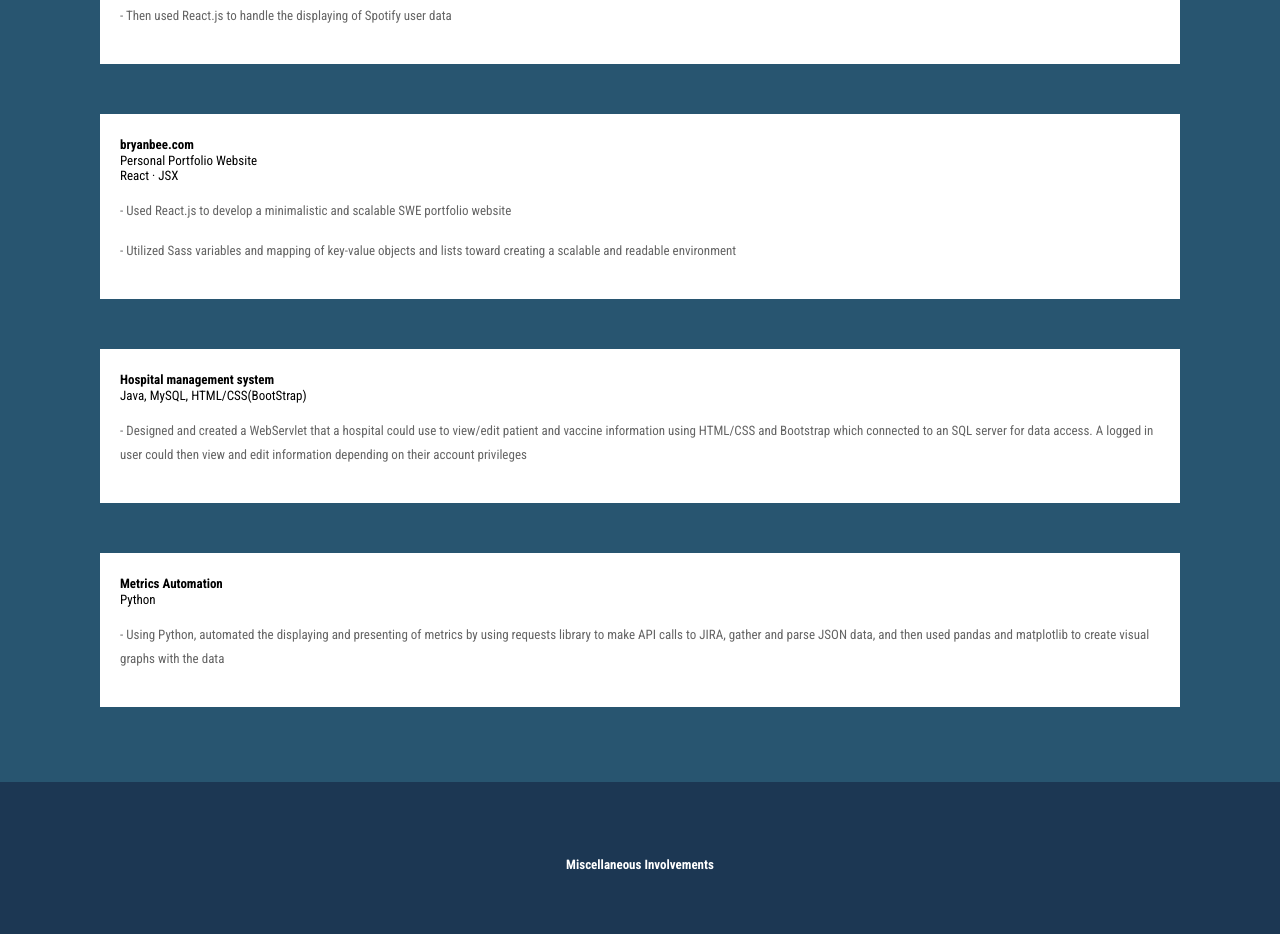
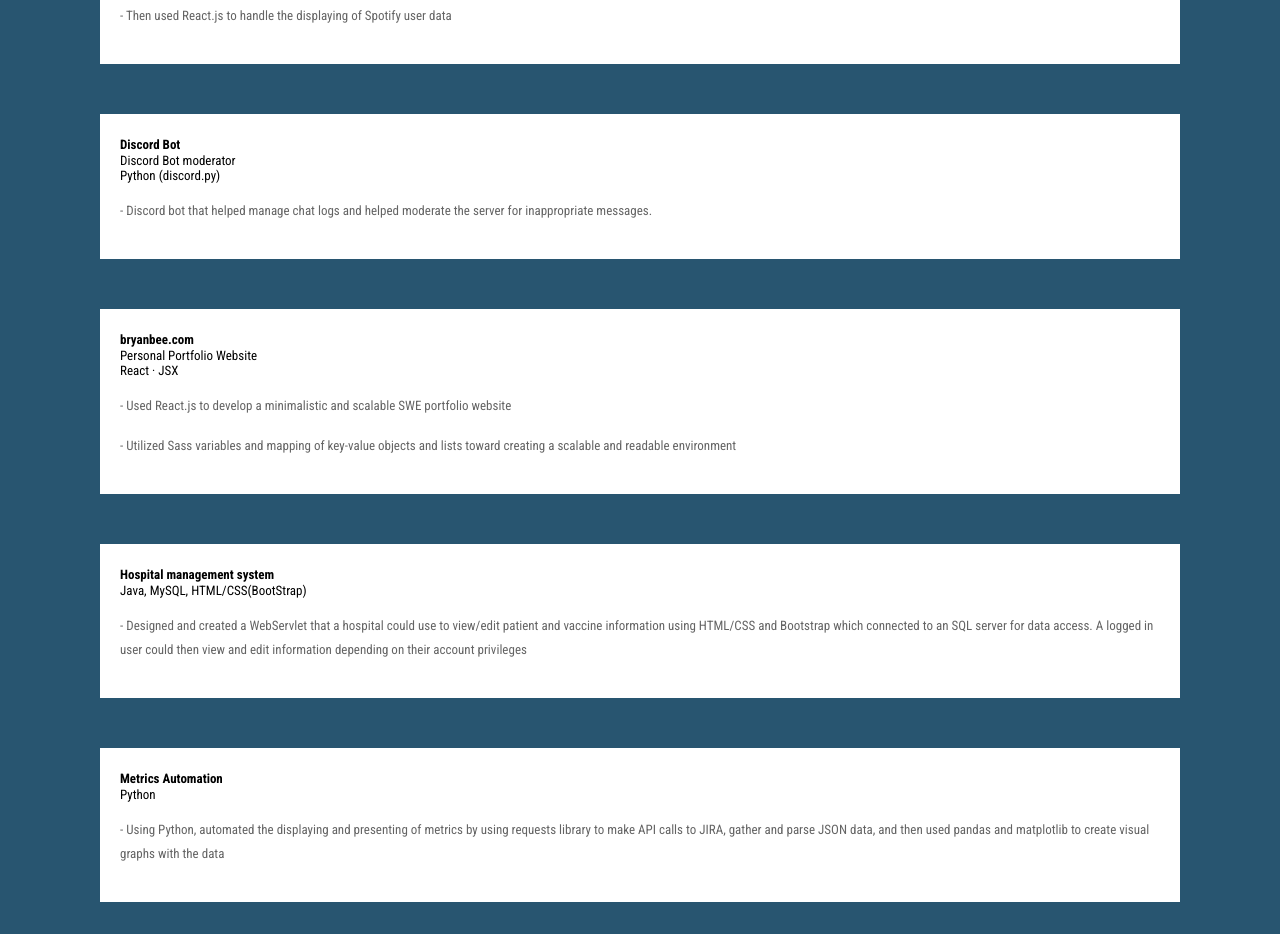
Before and after one commit to bryan-bee/myPortfolio, a React (Create React App) app: page / in a window 1280 px wide. Shown: the part 2520-3454 px from the top of the page. Built offline with nearby package versions, Linux system fonts and the light colour scheme.

Commit message:
polish resume, add to work experience

```diff
--- a/src/Pages/Projects/Projects.js
+++ b/src/Pages/Projects/Projects.js
@@ -11,6 +11,14 @@ function ShowProjects() {
       content:[
         '- Used flask to handle all the backend logic and communication with Spotify API',
         '- Then used React.js to handle the displaying of Spotify user data '
+      ],
+    },
+    {
+      name: 'Discord Bot',
+      description:'Discord Bot moderator',
+      technologies:'Python (discord.py)',
+      content:[
+        '- Discord bot that helped manage chat logs and helped moderate the server for inappropriate messages.'
       ],
     },
     {
```
Also changed, not shown: 1 other file (tests, documents, lock files or other folders).
